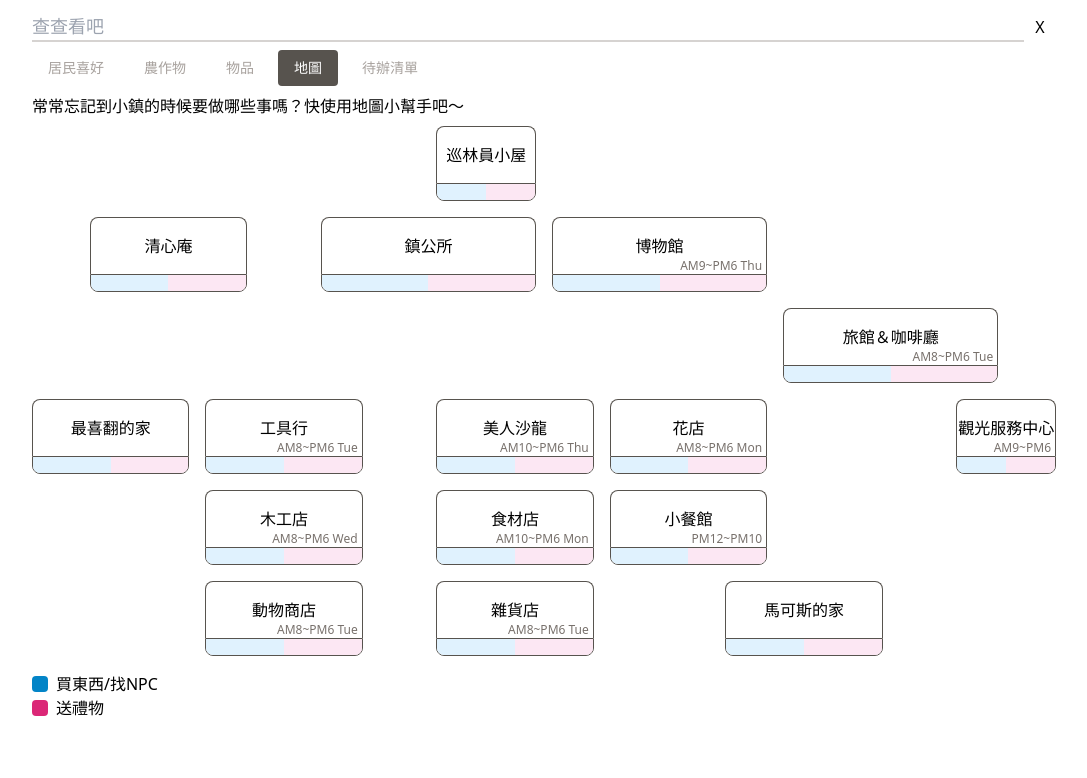
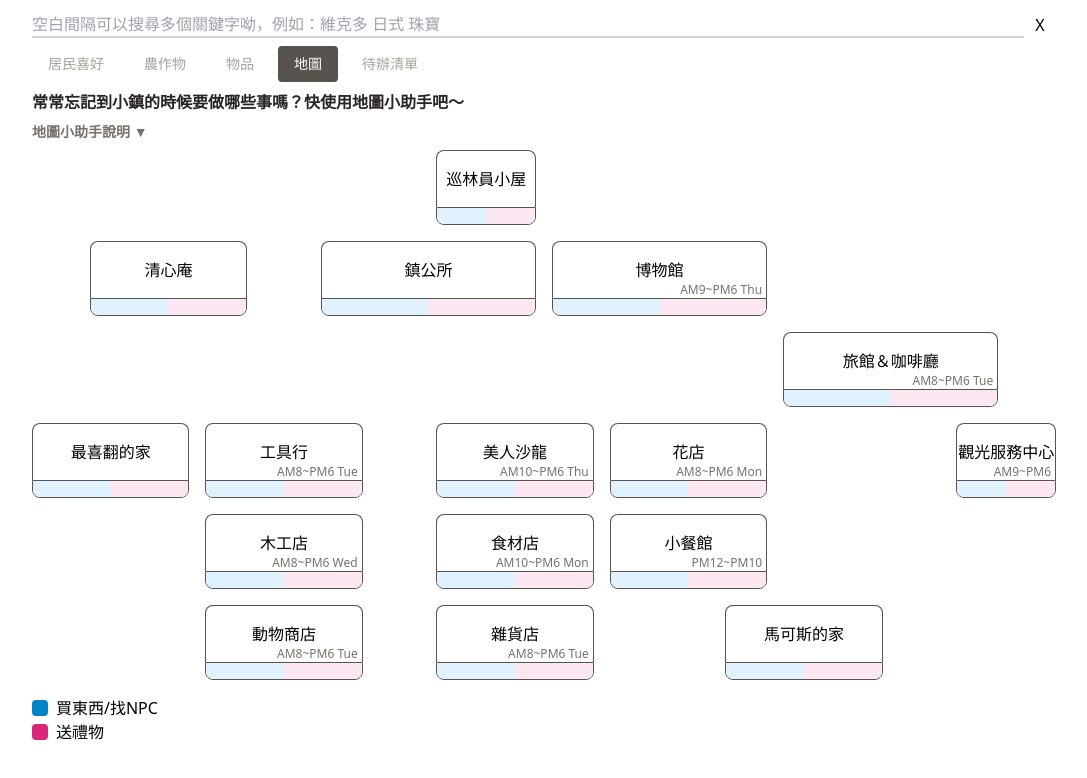
Before and after one commit to pig60214/harvest-moon, a React (Create React App) app: page /map in a window 1280 px wide. Shown: the top 778 px of the page, without its empty margins (96-1183 px from the left). Built offline with nearby package versions, Linux system fonts and the light colour scheme.

Commit message:
Try SEO: Add H1、H2、p

```diff
--- a/src/App.js
+++ b/src/App.js
@@ -3,18 +3,48 @@ import { useSelector, useDispatch } from 'react-redux';
 import { setSearchInput } from './store/searchInputSlice';
 import { Outlet, Link, useLocation, useMatch, useResolvedPath } from "react-router-dom";
 import ToolButtons from 'components/ToolButtons';
+import { useState } from 'react';
 
 function PageDescription() {
   const location = useLocation();
+  const [ showDescription, setShowDescription ] = useState();
   const descriptions = {
-    '/neighbor': '不知道居民喜好嗎？知道喜好但背包一堆禮物，配對困難嗎？讓禮物小助手協助你吧～',
-    '/crop': '不知道農作物對應的季節嗎？快來查看看吧',
-    '/item': '物品太多不知道去哪收集嗎？這裡或許可以告訴你答案呦',
-    '/map': '常常忘記到小鎮的時候要做哪些事嗎？快使用地圖小幫手吧～',
-    '/todo': '溫馨提醒：今日事，今日畢',
+    '/neighbor': {
+      'h1': '不知道居民喜好嗎？知道喜好但背包一堆禮物，配對困難嗎？讓禮物小助手協助你吧',
+      'h2': '禮物小助手說明',
+      'p': '這是一個為了不考驗自己記憶力而生的功能，上方可以搜尋居民名字、居民描述或想送出的物品，快速找到想要的配對。點選物品後，小助手會幫你記錄起來，接著可以點擊出現在右手邊的禮物按鈕一覽要送出的配對。🩶：可結婚的居民，🩷：要送禮物給這位可結婚的居民🧡：要送禮給這位不可結婚居民'
+    },
+    '/crop': {
+      'h1': '不知道農作物對應的季節嗎？煮飯時需要太多農作物很混亂嗎？試試看背包小助手吧',
+      'h2': '背包小助手說明',
+      'p': '除了上方可以搜尋名稱功能外，下方也有種類和季節的標籤，可以只顯示出你想要的種類或季節，讓你快速找到它。點擊想要的農作物，小助手會記錄起來，接著可以點擊出現在右手邊的背包按鈕可以一覽你現在需要的農作物呦',
+    },
+    '/item':{
+      'h1':  '物品太多不知道去哪收集嗎？這裡或許可以告訴你答案呦',
+      'h2': '',
+    },
+    '/map': {
+      'h1': '常常忘記到小鎮的時候要做哪些事嗎？快使用地圖小助手吧～',
+      'h2': '地圖小助手說明',
+      'p': '這裡沒搜尋功能，因為沒什麼好搜尋的ＸＤ，但可以點擊你想去的地方，甚至可以標記去那裡要幹嘛，讓小助手幫你記錄一下',
+    },
+    '/todo': {
+      'h1': '溫馨提醒：今日事，今日畢',
+      'h2': '代辦清單使用方式',
+      'p': '在其他頁面紀錄要做的事情，會全部集中顯示在這裡。也可以點擊右手邊的「+」按鈕新增自己的代辦事項呦。完成事項後，點擊該事項，就會通知對應的小助手把紀錄移除囉'
+    },
   };
   if (descriptions[location.pathname]) {
-    return (<p>{descriptions[location.pathname]}</p>);
+    return (
+    <>
+      <h1>{descriptions[location.pathname].h1}</h1>
+      { descriptions[location.pathname].h2 &&
+        <h2>
+          {descriptions[location.pathname].h2}
+          <span className='cursor-pointer' onClick={() => setShowDescription(!showDescription)}>{ showDescription ? ' ▲' : ' ▼'}</span>
+        </h2>}
+      { descriptions[location.pathname].p && showDescription && <p>{descriptions[location.pathname].p}</p>}
+    </>);
   }
 
   return (<></>);
@@ -34,7 +64,7 @@ function MyLink({ children, to, ...props }) {
         to={to}
         {...props}
       >
-        {match ? <h1>{children}</h1> : children}
+        {children}
       </Link>
     </li>
   );
@@ -49,8 +79,8 @@ export default function Layout() {
       <div className='w-full flex'>
         <input
           type="text"
-          placeholder="查查看吧"
-          className='grow border-b-2 border-stone-300 text-lg'
+          placeholder="空白間隔可以搜尋多個關鍵字呦，例如：維克多 日式 珠寶"
+          className='grow border-b-2 border-stone-300'
           onChange={e => dispatch(setSearchInput(e.target.value))}
           value={searchInput}
         />
--- a/src/Map.js
+++ b/src/Map.js
@@ -30,8 +30,8 @@ export default function Map() {
           className={`border border-stone-600 rounded-t-lg border-b-0 text-center h-15 overflow-x-auto relative ${selected}`}
           onClick={() => { dispatch(toggleLocation(name)); infoContent !== '' && !isSelected && popInfo(infoContent);}}
         >
-          <h2 className='whitespace-nowrap py-3 md:py-4'><span className='hidden md:inline'>{name}</span><span className='md:hidden'>{shortName ?? name}</span></h2>
-          <p className='text-xs text-stone-500 hidden md:block absolute right-1 bottom-0'>{infoContent}</p>
+          <div className='whitespace-nowrap py-3 md:py-4'><span className='hidden md:inline'>{name}</span><span className='md:hidden'>{shortName ?? name}</span></div>
+          <div className='text-xs text-stone-500 hidden md:block absolute right-1 bottom-0'>{infoContent}</div>
           { infoContent !== '' && <div className='text-xs text-stone-500 block md:hidden absolute right-0.5 bottom-0'>ⓘ</div> }
         </div>
         <div className='flex border border-stone-600 rounded-b-lg overflow-x-auto'>
--- a/src/Neignbors.js
+++ b/src/Neignbors.js
@@ -47,7 +47,7 @@ export default function Neighbors () {
     return (
       <div className='my-card space-y-2'>
         <div className='my-card-header flex flex-col md:w-1/5'>
-          <div className='font-black'><h2>{ neighbor.name }</h2></div>
+          <div className='font-black'>{ neighbor.name }</div>
           <div className='flex text-stone-600 divide-x divide-stone-400'>
             <div className='pr-2'>{ neighbor.description }</div>
             <div className='px-2'>{ neighbor.gender }</div>
--- a/src/index.css
+++ b/src/index.css
@@ -1,6 +1,20 @@
 @tailwind base;
 @tailwind components;
 @tailwind utilities;
+
+@layer base {
+  h1 {
+    @apply font-bold text-stone-800
+  }
+
+  h2 {
+    @apply text-sm font-bold text-stone-500
+  }
+
+  p {
+    @apply text-sm text-stone-500
+  }
+}
 
 .my-tabs {
   @apply flex flex-wrap text-sm font-medium text-center text-stone-500 text-stone-400 space-x-2
```
